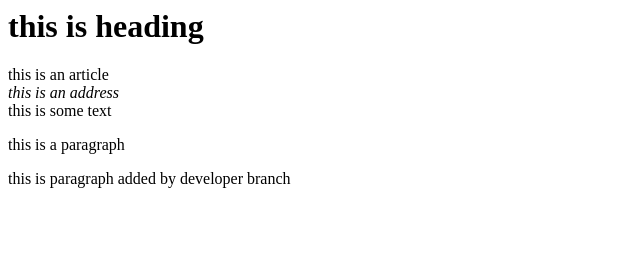
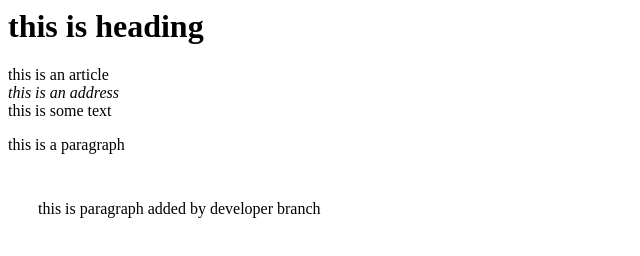
Before and after one commit to SamiullahMeer/git-one, a plain HTML site: page index.html in a window 1280 px wide. Shown: the whole page, without its empty margins (0-640 px from the left). Drawn offline with Linux system fonts and the light colour scheme.

Commit message:
i am adding padding

```diff
--- a/index.html
+++ b/index.html
@@ -11,6 +11,6 @@
         </address>
         <abbr>this is some text</abbr>
         <p> this is a paragraph</p>
-        <p> this is paragraph added by developer branch</p>
+        <p style="padding: 30px;"> this is paragraph added by developer branch</p>
     </body>
 </html>
```
